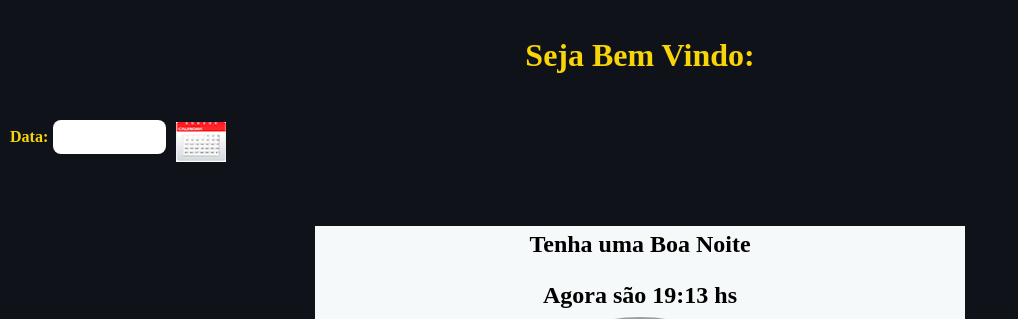
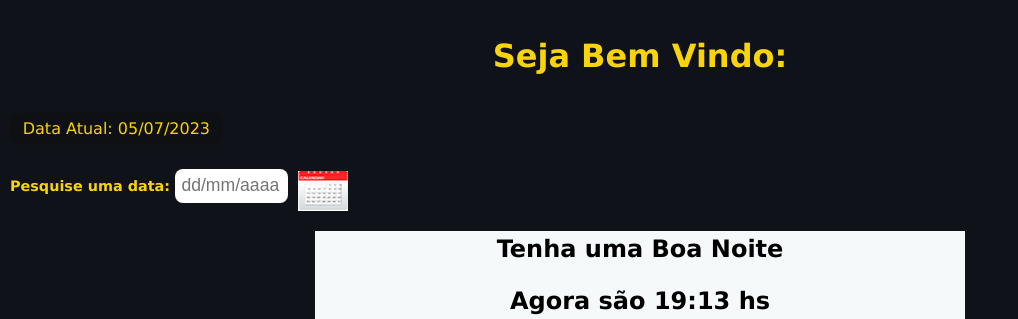
Before and after one commit to martinsdesenvolvedor/hora_sincronizada, a plain HTML site: page index.html in a window 1280 px wide. Shown: the top 319 px of the page, without its empty margins (0-1018 px from the left). Drawn offline with nearby package versions, Linux system fonts and the light colour scheme; grey boxes are pictures that could not be loaded.

Commit message:
inclusão do campo Data Atual

```diff
--- a/assets/css/calendario.css
+++ b/assets/css/calendario.css
@@ -19,5 +19,15 @@
     display: flex;
     align-items: center;
     margin-left: 10px;
-    margin-bottom: 4rem;
+    margin-bottom: 1rem;
+    font-size: 0.9rem;
 }
+
+.calendario-atual {
+    margin-left: 10px;
+    background: rgba(16, 15, 15, 0.479);
+    width: 200px;
+    border-radius: 10px;
+    padding: 0.4rem;
+    text-align: center;
+}
--- a/assets/css/tituloPrincipal.css
+++ b/assets/css/tituloPrincipal.css
@@ -2,6 +2,7 @@ body {
     padding: 0;
     margin: 0;
     box-sizing: border-box;
+    font-family:Verdana, Geneva, Tahoma, sans-serif;
 }
 
 header {
--- a/assets/js/funcao.js
+++ b/assets/js/funcao.js
@@ -3,6 +3,7 @@ window.onload = function() {
 }
 
 function atualiza() {
+    var calendarioAtual = document.querySelector('.calendario-atual')
     var conteudoTitulo = document.querySelector('.conteudo__titulo')
     var conteudoParagrafo = document.querySelector('.conteudo__paragrafo')
     var imagem = document.querySelector('.imagem')
@@ -14,8 +15,12 @@ function atualiza() {
     var noite = 'https://images.pexels.com/photos/3799176/pexels-photo-3799176.jpeg?auto=compress&cs=tinysrgb&w=1260&h=750&dpr=1'
 
     var data = new Date()
-    var horas = data.getHours()
-    var minutos = data.getMinutes()
+    var dia = data.getDate().toString().padStart(2, '0')
+    var mes = data.getMonth().toString().padStart(2, '0')
+    var ano = data.getFullYear()
+    var horas = data.getHours().toString().padStart(2, '0')
+    var minutos = data.getMinutes().toString().padStart(2, '0')
+    calendarioAtual.innerHTML = `Data Atual: ${dia}/${mes}/${ano}`
     conteudoParagrafo.innerHTML = `Agora são ${horas}:${minutos} hs`
     imagem.style.backgroundPosition = 'center'
     imagem.style.backgroundSize = '100% 100%'
--- a/index.html
+++ b/index.html
@@ -18,8 +18,8 @@
 <body onload="atualiza()">
     <header>
         <h1 class="titulo-principal">Seja Bem Vindo:</h1>
-
-        <p class="calendario"><strong>Data:</strong><input type="text" id="calendario" /></p>
+        <p class="calendario-atual"><strong>Data Autal:</strong></p>
+        <p class="calendario"><strong>Pesquise uma data:</strong><input type="text" id="calendario" placeholder="dd/mm/aaaa"/></p>
 
     </header>
     <main>
```
